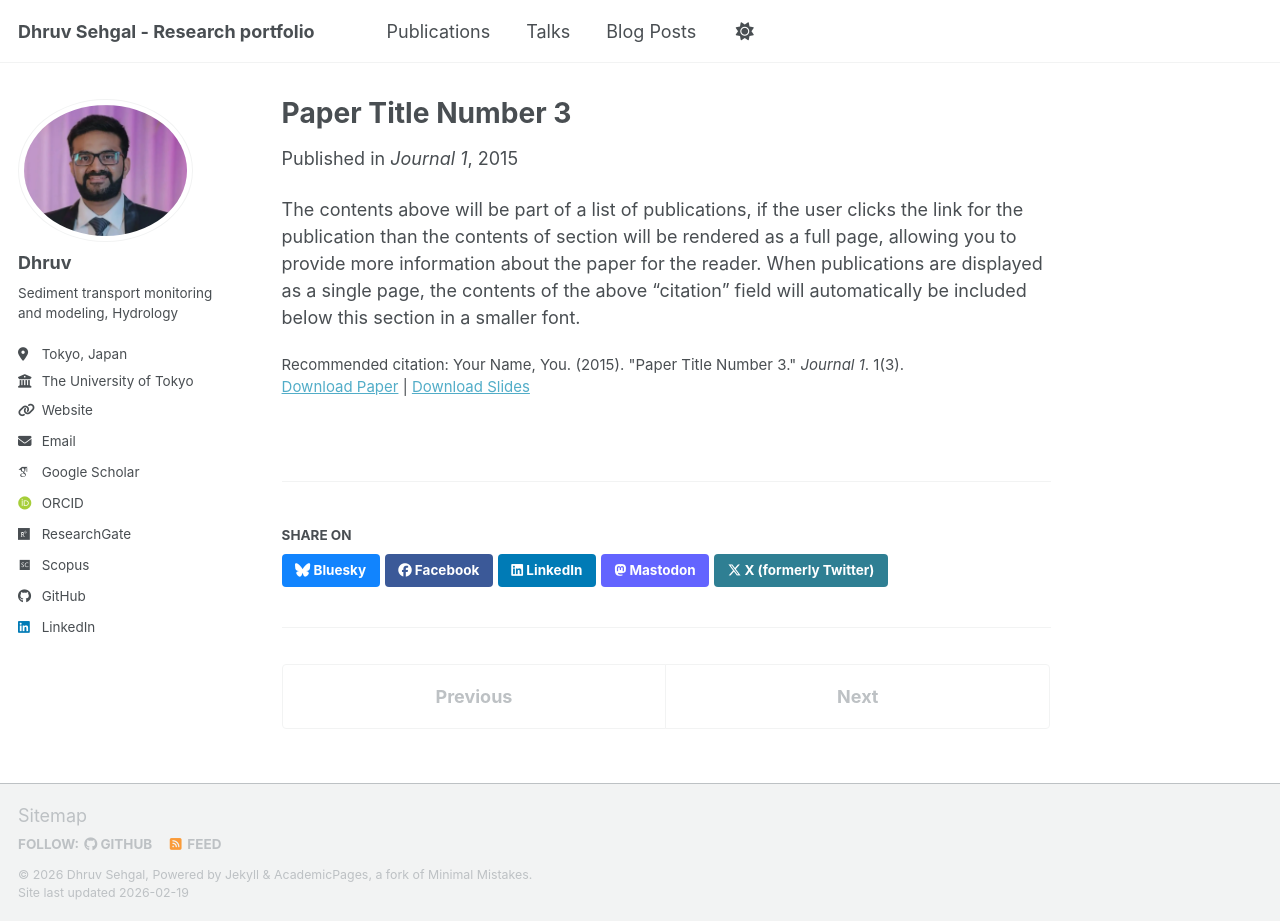
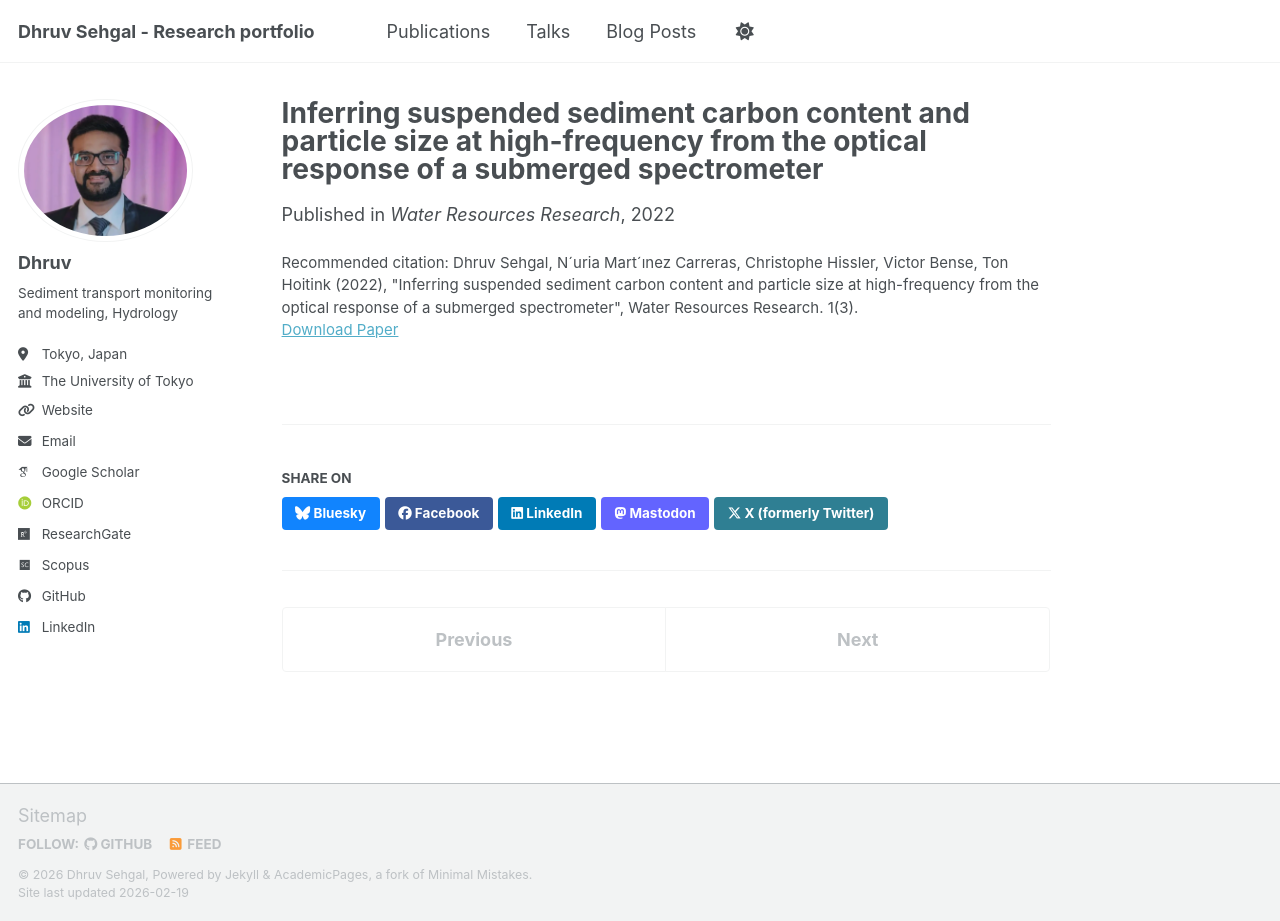
Before and after one commit to dhruvsehgal92/dhruvsehgal92, a Jekyll site: the page built from _publications/2015-10-01-paper-title-number-3.md, in a window 1280 px wide and 921 px high. Built offline with Jekyll 4.4.1, drawn with Linux system fonts in a browser that asks for light colours; some web fonts are replaced; a script bundle is joined from its source files by our own code; library files that are not in the unit come from our copies.

Commit message:
Update 2015-10-01-paper-title-number-3.md

```diff
--- a/_publications/2015-10-01-paper-title-number-3.md
+++ b/_publications/2015-10-01-paper-title-number-3.md
@@ -1,14 +1,12 @@
 ---
-title: "Paper Title Number 3"
+title: "Inferring suspended sediment carbon content and particle size at high-frequency from the optical response of a submerged spectrometer"
 collection: publications
 category: manuscripts
 permalink: /publication/2015-10-01-paper-title-number-3
-excerpt: 'This paper is about the number 3. The number 4 is left for future work.'
-date: 2015-10-01
-venue: 'Journal 1'
-slidesurl: 'https://academicpages.github.io/files/slides3.pdf'
-paperurl: 'https://academicpages.github.io/files/paper3.pdf'
-citation: 'Your Name, You. (2015). &quot;Paper Title Number 3.&quot; <i>Journal 1</i>. 1(3).'
+excerpt: 'This paper is about use of in-situ spectral response of suspended sediments to measure particle size and carbon content.'
+date: 2022-04-22
+venue: 'Water Resources Research'
+paperurl: 'https://doi.org/10.1029/2021WR030624'
+citation: 'Dhruv Sehgal, N´uria Mart´ınez Carreras, Christophe Hissler, Victor Bense, Ton Hoitink (2022), "Inferring suspended sediment carbon content and particle size at high-frequency from the optical response of a
+submerged spectrometer", Water Resources Research. 1(3).'
 ---
-
-The contents above will be part of a list of publications, if the user clicks the link for the publication than the contents of section will be rendered as a full page, allowing you to provide more information about the paper for the reader. When publications are displayed as a single page, the contents of the above "citation" field will automatically be included below this section in a smaller font.
```
